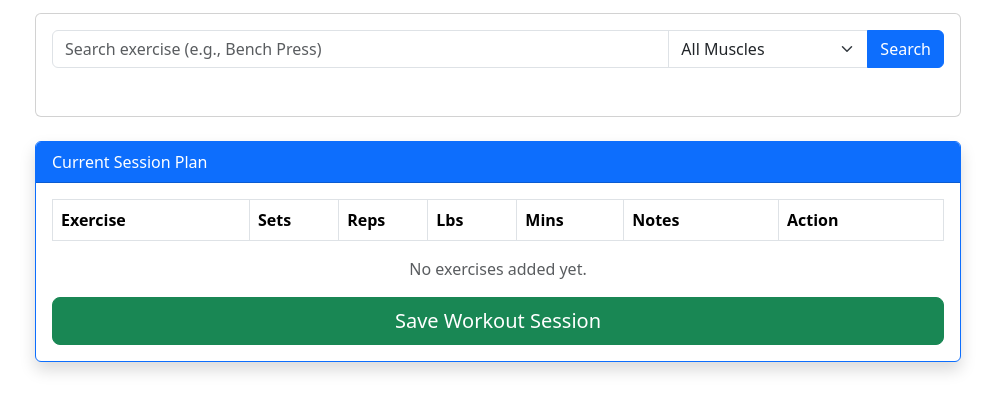
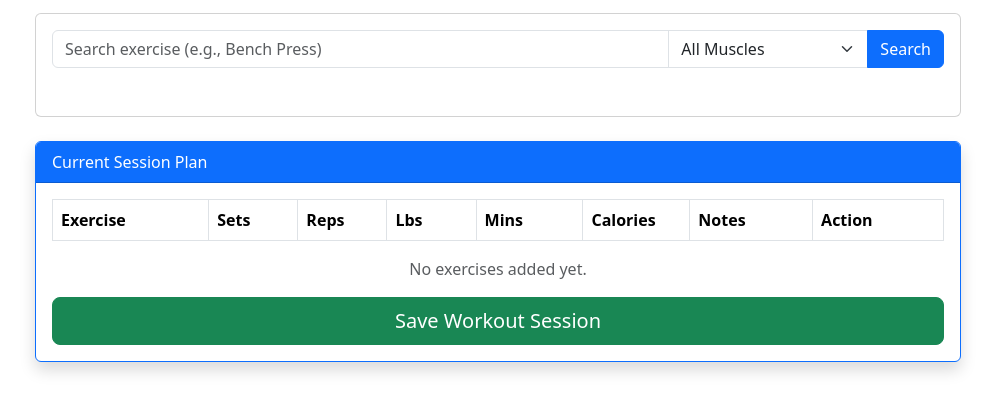
Before and after one commit to ShianLiChen/LT-Fitness-Application, a Flask app: template templates/create_workout.html in a window 1280 px wide. Shown: the part 219-631 px from the top of the page, without its empty margins (142-1137 px from the left). Run offline with Flask 3, Linux system fonts and the light colour scheme; the template is opened without the code that fills it: most values are stand-ins (such as "Sample title", 1, 10 or a date in 2020); lists and menus that the app fills with data are empty.

Commit message:
Add option for users to add calories burned

```diff
--- a/templates/create_workout.html
+++ b/templates/create_workout.html
@@ -73,6 +73,7 @@
                                 <th width="10%">Reps</th>
                                 <th width="10%">Lbs</th>
                                 <th width="12%">Mins</th> <!-- NEW COLUMN -->
+                                <th width="12%">Calories</th>
                                 <th>Notes</th>
                                 <th>Action</th>
                             </tr>
@@ -180,6 +181,7 @@ function addToStaging(name, sets, reps, weight, notes) {
 
     // Default duration is 15 mins
     const defaultDuration = 15;
+    const defaultCalories = '';
 
     const tr = document.createElement('tr');
     tr.innerHTML = `
@@ -189,6 +191,7 @@ function addToStaging(name, sets, reps, weight, notes) {
         <td><input type="number" class="form-control" value="${weight || ''}" data-key="weight_lbs" placeholder="0"></td>
         <!-- NEW DURATION INPUT -->
         <td><input type="number" class="form-control" value="${defaultDuration}" data-key="duration_minutes"></td>
+        <td><input type="number" class="form-control" value="${defaultCalories}" data-key="calories_burned" placeholder="Optional"></td>
         <td><input type="text" class="form-control" value="${notes || ''}" data-key="notes"></td>
         <td><button type="button" class="btn btn-danger btn-sm" onclick="this.closest('tr').remove()">X</button></td>
     `;
```
